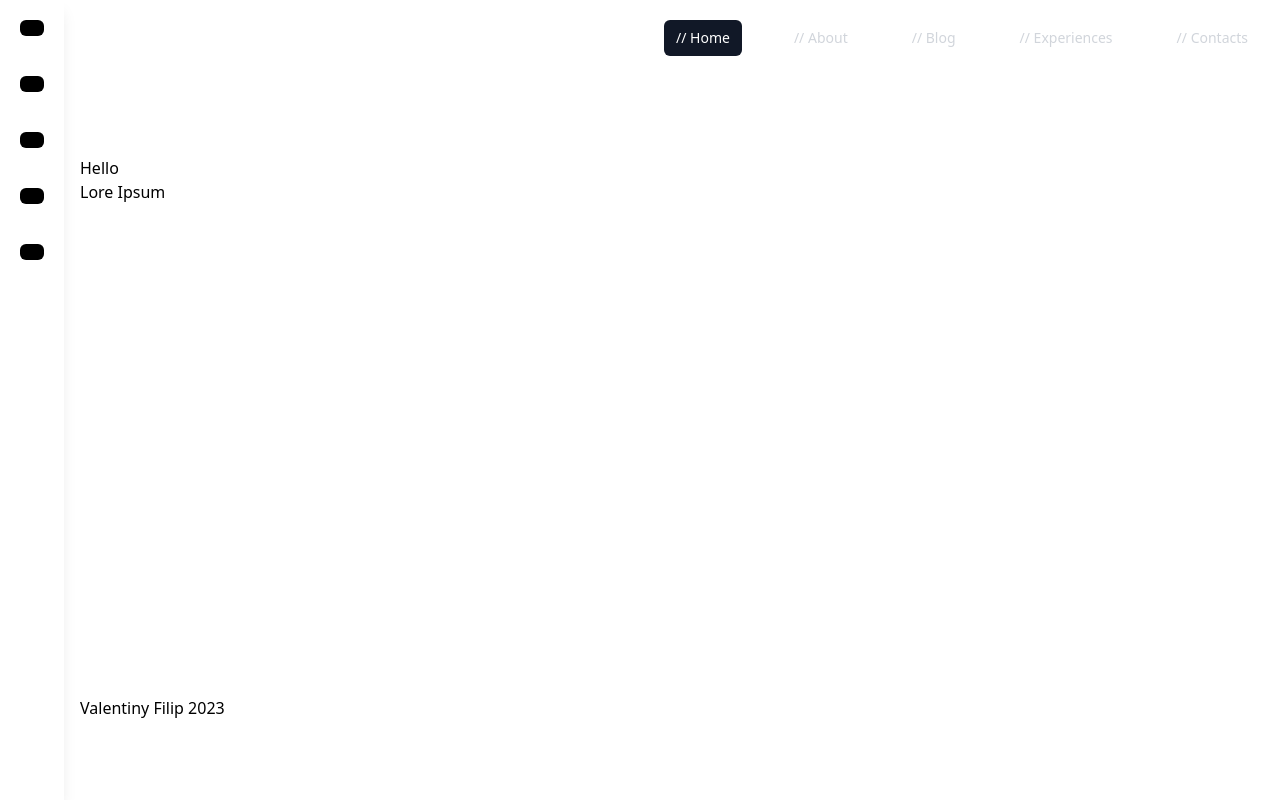
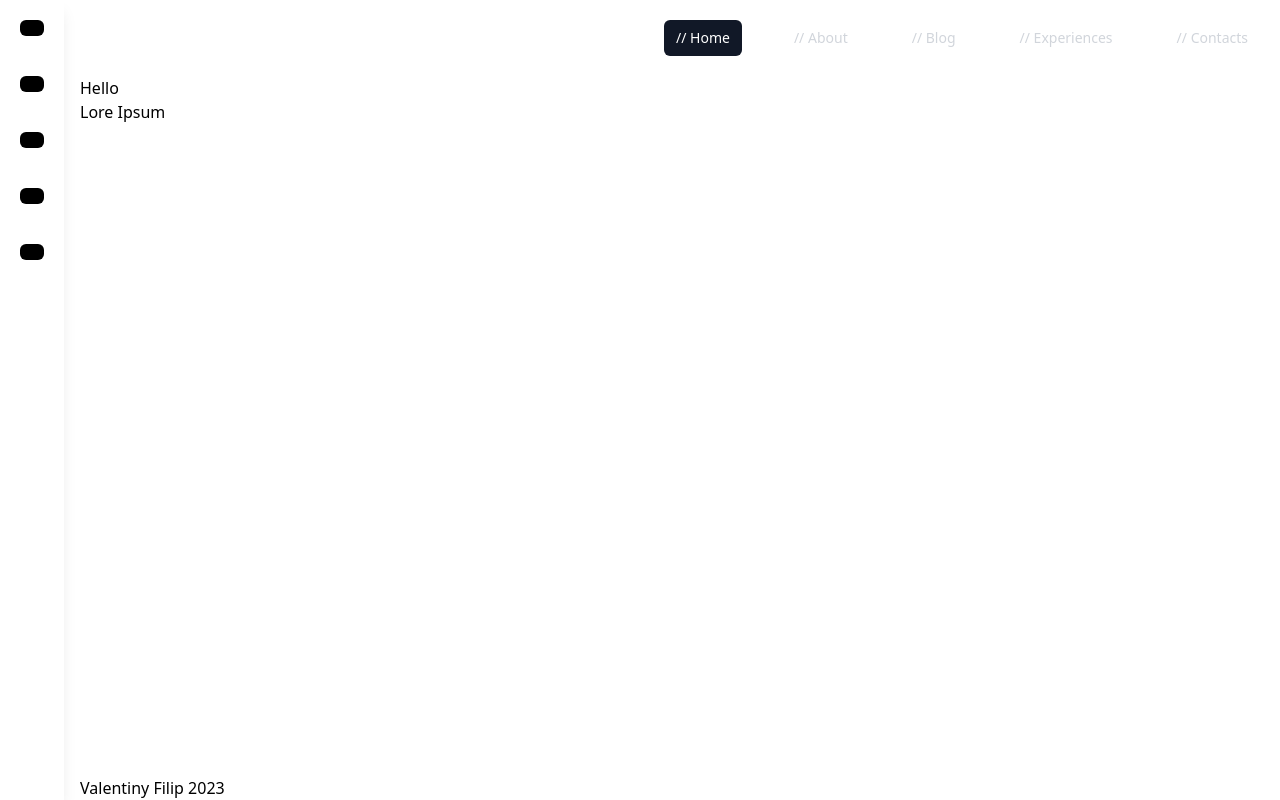
Before and after one commit to ValentinyFilip/portfolioApp, a Next.js app: page / in a window 1280 px wide. Built offline with nearby package versions, Linux system fonts and the light colour scheme.

Commit message:
Fixed margin to be only on left not whole

```diff
--- a/app/layout.tsx
+++ b/app/layout.tsx
@@ -18,11 +18,11 @@ export default function RootLayout({
         <div>
             <Navbar />
         </div>
-        < div className="m-20" >
+        < div className="ml-20" >
             {children}
         </div>
 
-        <div className="fixed bottom-0 left-0 m-20" >
+        <div className="fixed bottom-0 left-0 ml-20" >
             <Footer />
         </div>
 
```
